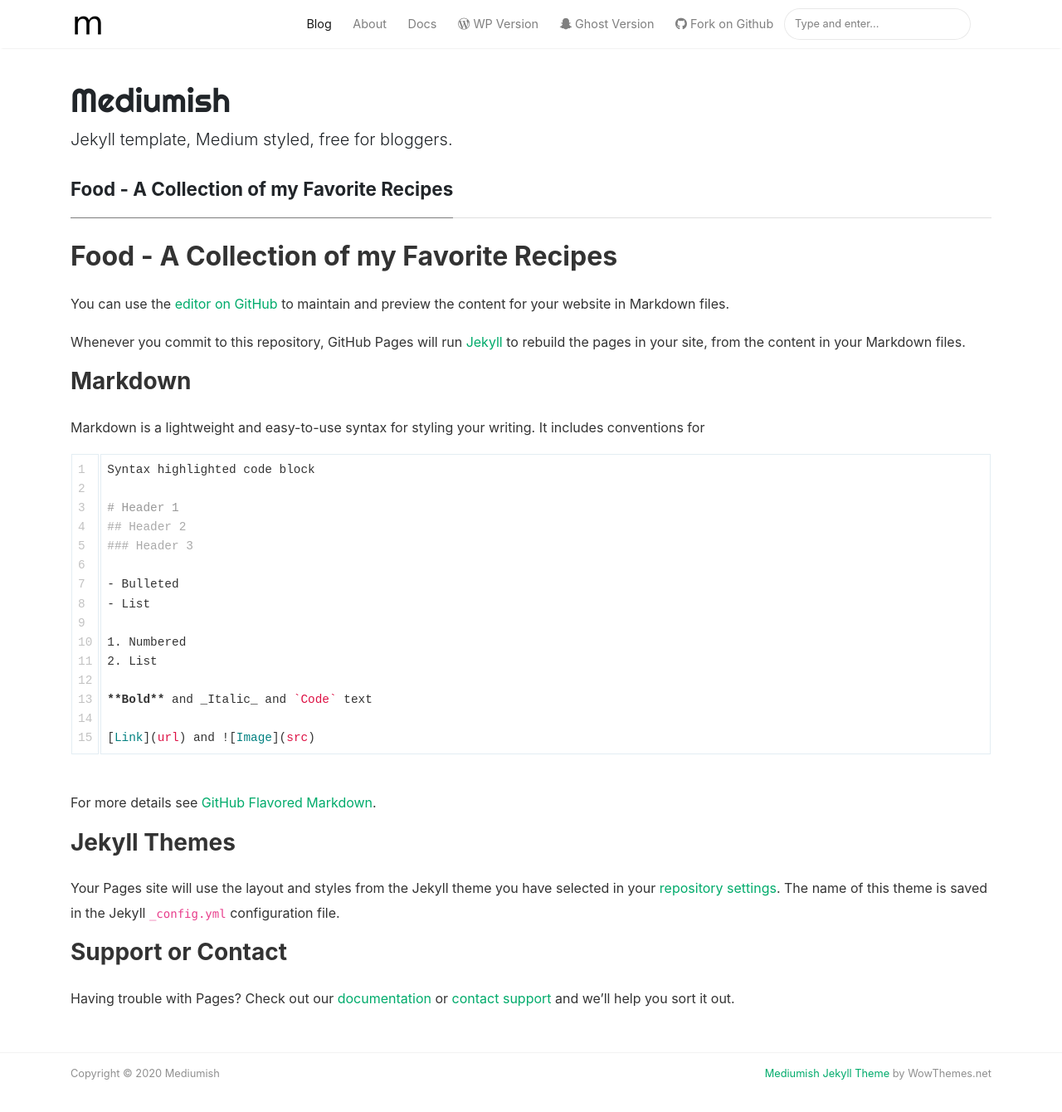
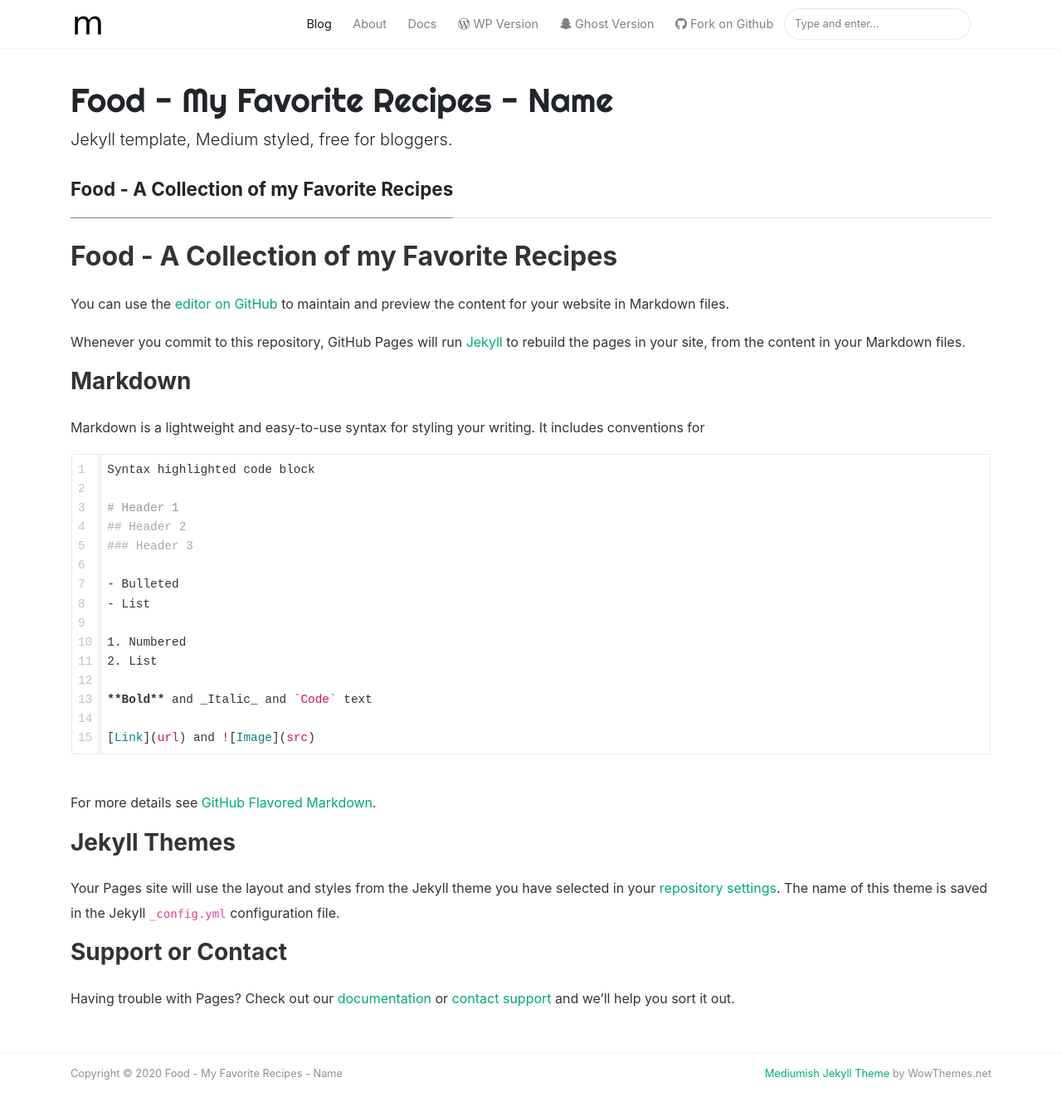
Before and after one commit to jondavid-black/food, a Jekyll site: the page built from docs/index.md, in a window 1280 px wide and 1377 px high. Shown: the top 1340 px of the window at 83% size. Built offline with Jekyll 4.4.1, drawn with Linux system fonts in a browser that asks for light colours; nearby versions of some CDN libraries; our own code applies the rules of GitHub Pages for plain Markdown files; the list of posts is cut into pages by our own code.

Commit message:
minor config tweaks for testing

```diff
--- a/docs/_config.yml
+++ b/docs/_config.yml
@@ -1,10 +1,10 @@
 # Site
-name: "Mediumish"
-title: "Mediumish"
+name: "Food - My Favorite Recipes - Name"
+title: "Food - My Favorite Recipes"
 description: "Jekyll template, Medium styled, free for bloggers."
 logo: 'assets/images/logo.png'
 favicon: 'assets/images/logo.png'
-baseurl: /mediumish-theme-jekyll
+baseurl: https://jondavid-black.github.io/food/
 google_analytics: 'UA-46278016-1'
 disqus: 'demowebsite'
 mailchimp-list: 'https://wowthemes.us11.list-manage.com/subscribe/post?u=8aeb20a530e124561927d3bd8&amp;id=8c3d2d214b'
```
